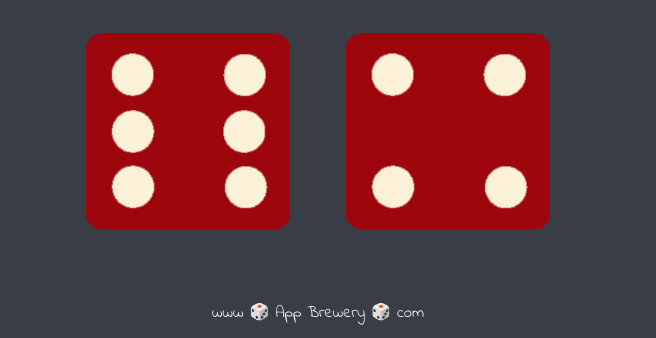
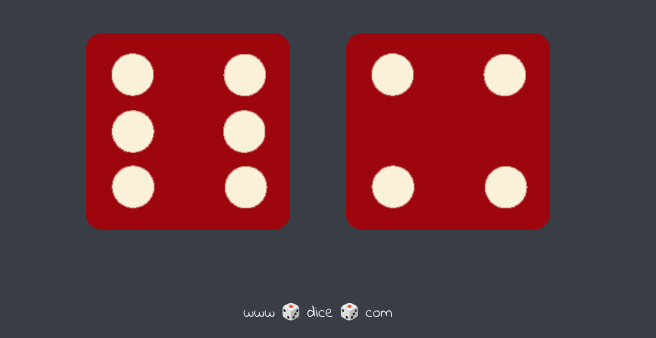
Before and after one commit to akshaykrishnansub/dicee, a plain HTML site: page index.html in a window 1280 px wide. Shown: the part 462-800 px from the top of the page, without its empty margins (322-978 px from the left). Drawn offline with Linux system fonts and the light colour scheme.

Commit message:
Update index.html

```diff
--- a/index.html
+++ b/index.html
@@ -29,6 +29,6 @@
   </body>
 
   <footer>
-    www 🎲 App Brewery 🎲 com
+    www 🎲 dice 🎲 com
   </footer>
 </html>
```
